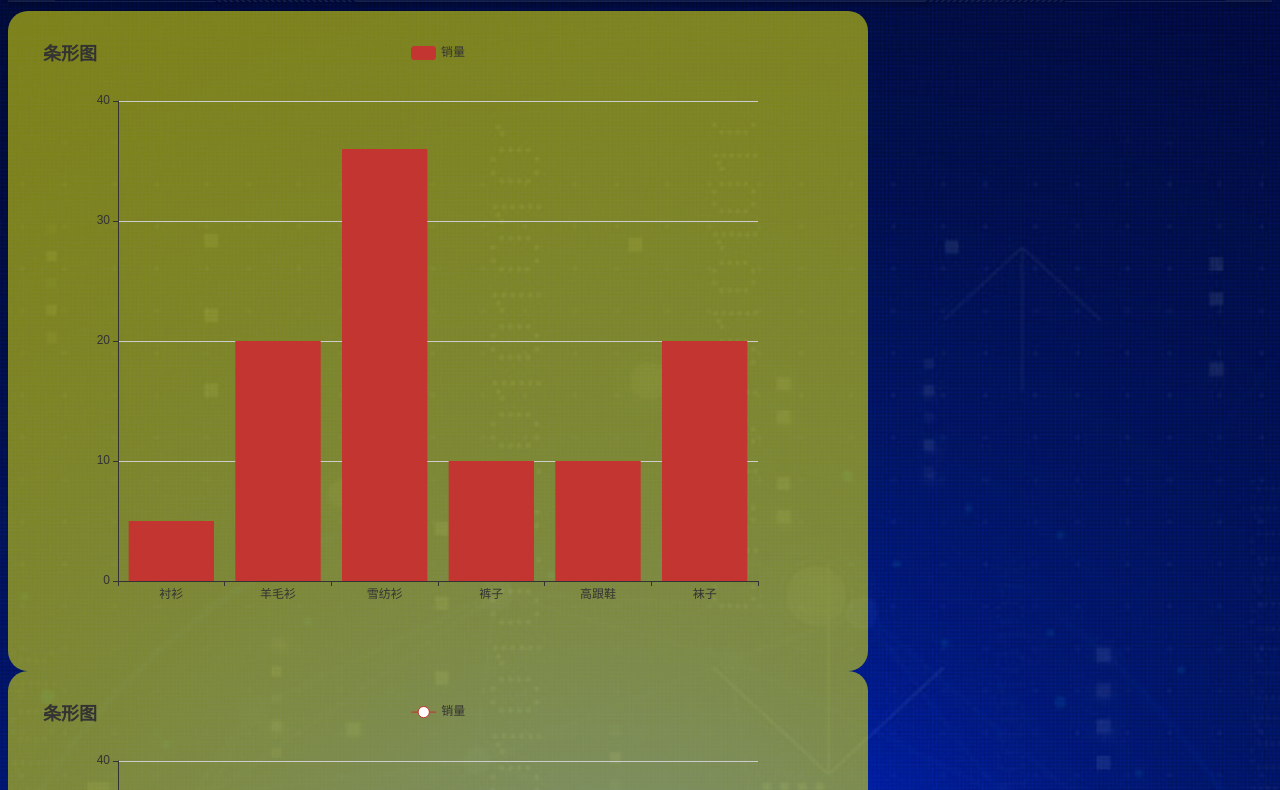
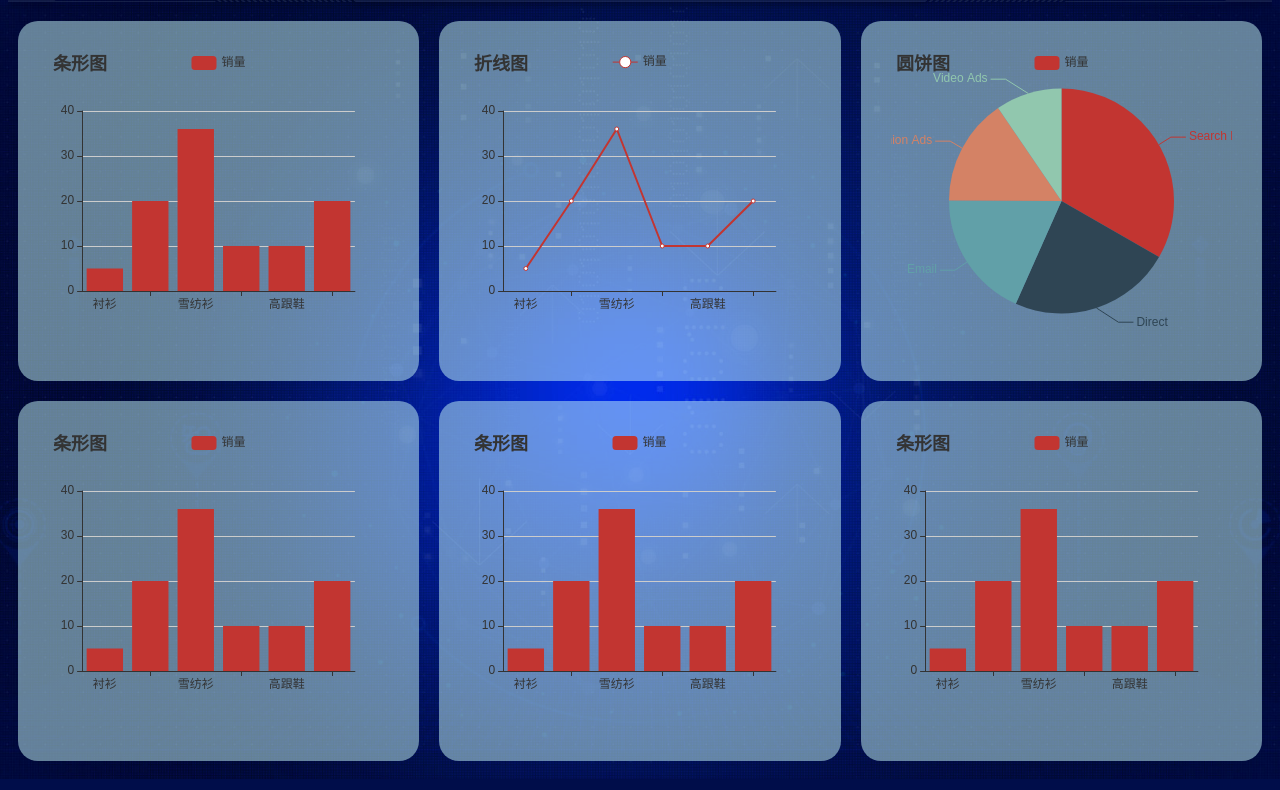
Before and after one commit to heal2017/web-tv, a plain HTML site: page ui/main/index.html in a window 1280 px wide. Shown: the part 73-863 px from the top of the page. Drawn offline with Linux system fonts and the light colour scheme.

Commit message:
set to flex format

```diff
--- a/ui/main/css/style.css
+++ b/ui/main/css/style.css
@@ -22,18 +22,24 @@ body{
   line-height: .8rem;
 }
 
+.flex-row{
+  display: flex;
+  flex-direction: row;
+}
+
+.flex-col{
+  display: flex;
+  flex-direction: column;
+}
+
 .container{
-  height: 600px;
-  width: 800px;
-  background-color: rgba(250, 250, 0, 0.5);
+  display: flex;
+  background-color: rgba(200, 250, 250, 0.5);
+  justify-content: center;
+  align-items: center;
+  height: 300px;
+  width: 100%;
   padding: 30px;
   border-radius: 20px;
+  margin: 10px;
 }
-
-.canvas-container{
-    width: 100%;
-    height: 100%;
-    display: flex;
-    align-items: center;
-    justify-content: center;
-}
--- a/ui/main/index.html
+++ b/ui/main/index.html
@@ -3,6 +3,7 @@
 
   <head>
     <meta charset="utf-8">
+    <meta name="viewport" content="width=device-width, initial-scale=1.0">
     <title>产品部管理可视化平台</title>
     <script type="text/javascript" src="js/jquery.js"></script>
     <link rel="stylesheet" href="css/style.css">
@@ -27,9 +28,17 @@
       <h1>产品部管理可视化平台</h1>
     </div>
 
-    <div id="chart1" class="container"></div>
-    <div id="chart2" class="container"></div>
-    <div id="chart3" class="container"></div>
+      <div class="flex-row">
+        <div id="chart1" class="container"></div>
+        <div id="chart2" class="container"></div>
+        <div id="chart3" class="container"></div>
+      </div>
+
+      <div class="flex-row">
+        <div id="chart4" class="container"></div>
+        <div id="chart5" class="container"></div>
+        <div id="chart6" class="container"></div>
+      </div>
 
     <script type="text/javascript" src="js/chart.js"></script>
 
--- a/ui/main/js/chart.js
+++ b/ui/main/js/chart.js
@@ -1,4 +1,6 @@
-var myChart1 = echarts.init(document.getElementById('chart1'));
+
+function setBarChart(chart_id) {
+  var chart = echarts.init(document.getElementById(chart_id));
   var option = {
     title: {
       text: '条形图'
@@ -19,12 +21,14 @@ var option = {
       }
     ]
   };
-myChart1.setOption(option);
+  chart.setOption(option);
+}
 
-var myChart2 = echarts.init(document.getElementById('chart2'));
+function setLineChart(chart_id) {
+  var chart = echarts.init(document.getElementById(chart_id));
   var option = {
     title: {
-    text: '条形图'
+      text: '折线图'
     },
     tooltip: {},
     legend: {
@@ -42,12 +46,14 @@ var option = {
       }
     ]
   };
-myChart2.setOption(option);
+  chart.setOption(option);
+}
 
-var myChart3 = echarts.init(document.getElementById('chart3'));
+function setPieChart(chart_id) {
+  var chart = echarts.init(document.getElementById(chart_id));
   var option = {
     title: {
-    text: '条形图'
+      text: '圆饼图'
     },
     tooltip: {},
     legend: {
@@ -67,4 +73,12 @@ var option = {
       }
     ]
   };
-myChart3.setOption(option);
+  chart.setOption(option);
+}
+
+setBarChart('chart1');
+setLineChart('chart2');
+setPieChart('chart3');
+setBarChart('chart4');
+setBarChart('chart5');
+setBarChart('chart6');
```
Lines whose indentation alone changed are shown as unchanged.
